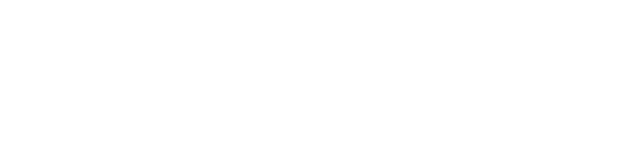
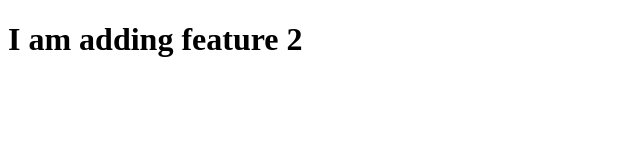
Before and after one commit to Sajjadhosenshohan/git-branch-merge, a plain HTML site: page index.html in a window 1280 px wide. Shown: the whole page, without its empty margins (0-640 px from the left). Drawn offline with Linux system fonts and the light colour scheme.

Commit message:
added feature 2

```diff
--- a/index.html
+++ b/index.html
@@ -7,6 +7,6 @@
     <link rel="stylesheet" href="style.css">
 </head>
 <body>
-
+    <h1>I am adding feature 2 </h1>
 </body>
 </html>
```
